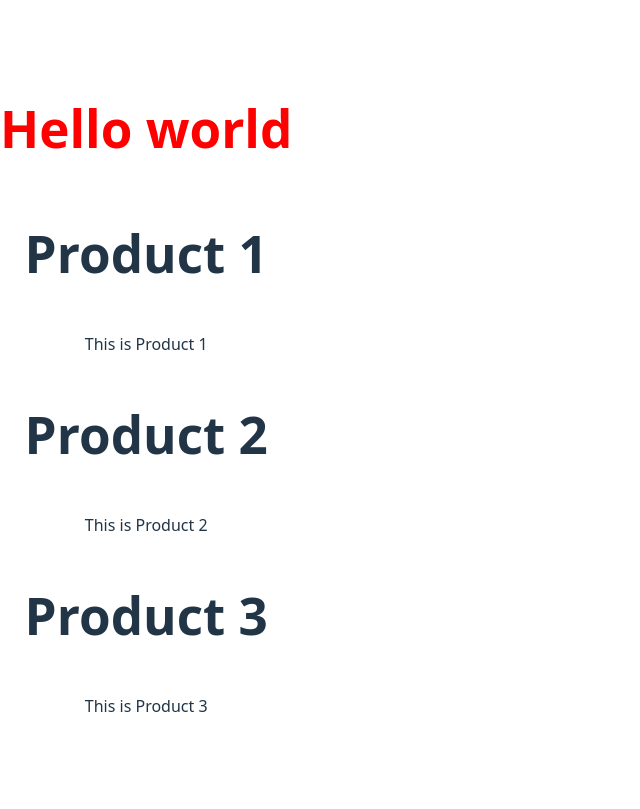
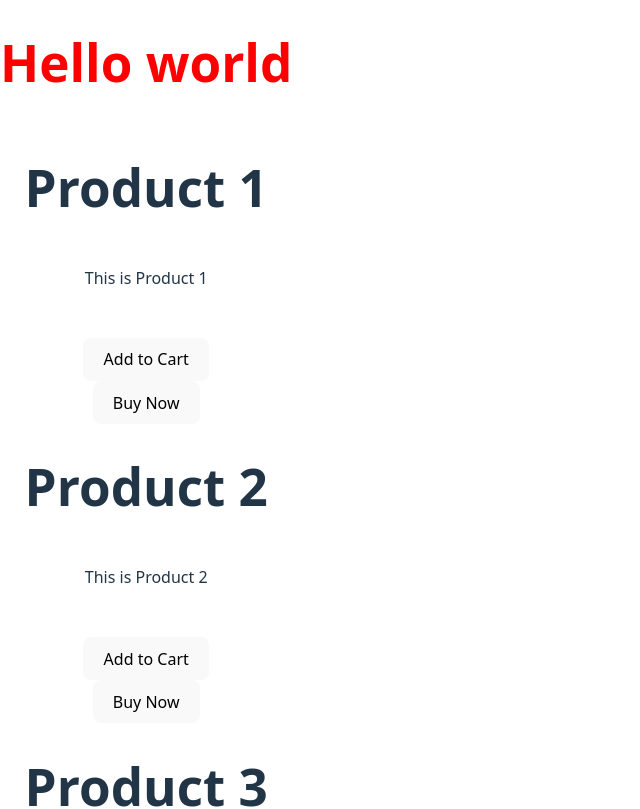
Before and after one commit to binojmadhuranga/react-crash, a React (Vite) app: page / in a window 1280 px wide. Shown: the top 809 px of the page, without its empty margins (0-640 px from the left). Built offline with nearby package versions, Linux system fonts and the light colour scheme.

Commit message:
changers

```diff
--- a/src/components/Product/Product.jsx
+++ b/src/components/Product/Product.jsx
@@ -1,14 +1,18 @@
 import React from 'react'
 import './Product.css'
+
+
+
+
 
 function Product(prop) {
   return (
     <div className='product'>
         <h1>{prop.tittle}</h1>
         <p>{prop.description}</p>
-
-
-
+        <p>{prop.stock}</p>
+        <button>Add to Cart</button>
+        <button>Buy Now</button>
 
     </div>
   )
```
Also changed, not shown: src/App.css (line endings or trailing spaces).
